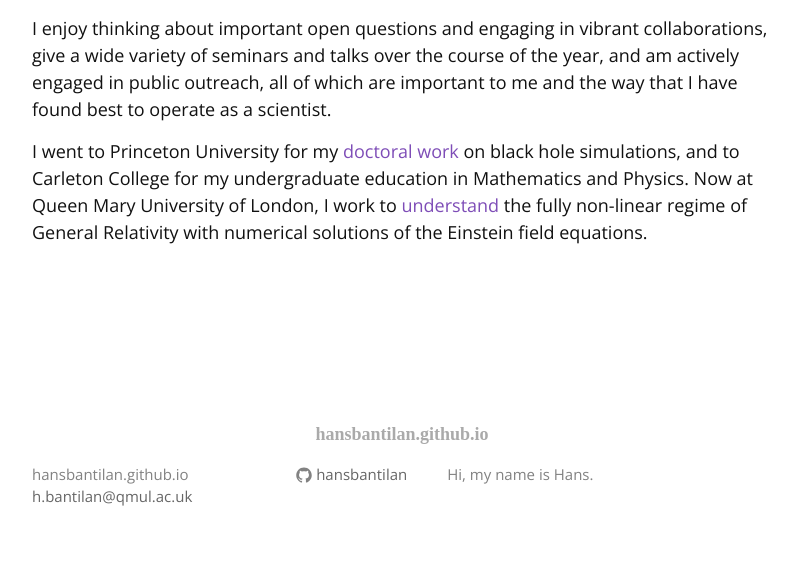
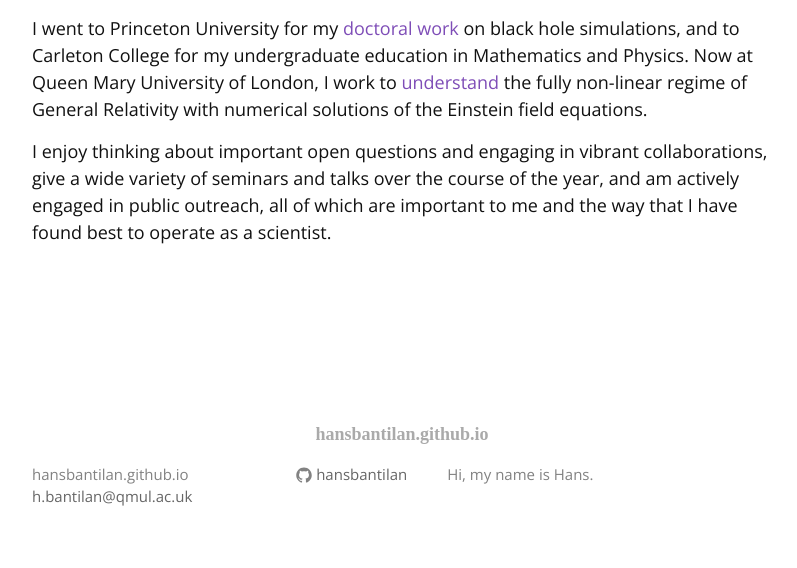
Before and after one commit to hansbantilan/hansbantilan.github.io, a Jekyll site: the page built from about.md, in a window 1280 px wide. Shown: the part 567-1135 px from the top of the page, without its empty margins (238-1035 px from the left). Built offline with Jekyll 4.4.1, drawn with Linux system fonts in a browser that asks for light colours; some web fonts are replaced.

```diff
--- a/about.md
+++ b/about.md
@@ -9,7 +9,7 @@ permalink: /about/
 
 I am a physicist based in London.
 
-I enjoy thinking about important open questions and engaging in vibrant collaborations, give a wide variety of seminars and talks over the course of the year, and am actively engaged in public outreach, all of which are important to me and the way that I have found best to operate as a scientist.
-
 I went to Princeton University for my [doctoral work](https://catalog.princeton.edu/catalog/7660186) on black hole simulations, and to Carleton College for my undergraduate education in Mathematics and Physics.
 Now at Queen Mary University of London, I work to [understand](http://inspirehep.net/search?p=exactauthor%3AH.Bantilan.2&sf=earliestdate) the fully non-linear regime of General Relativity with numerical solutions of the Einstein field equations.
+
+I enjoy thinking about important open questions and engaging in vibrant collaborations, give a wide variety of seminars and talks over the course of the year, and am actively engaged in public outreach, all of which are important to me and the way that I have found best to operate as a scientist.
```
